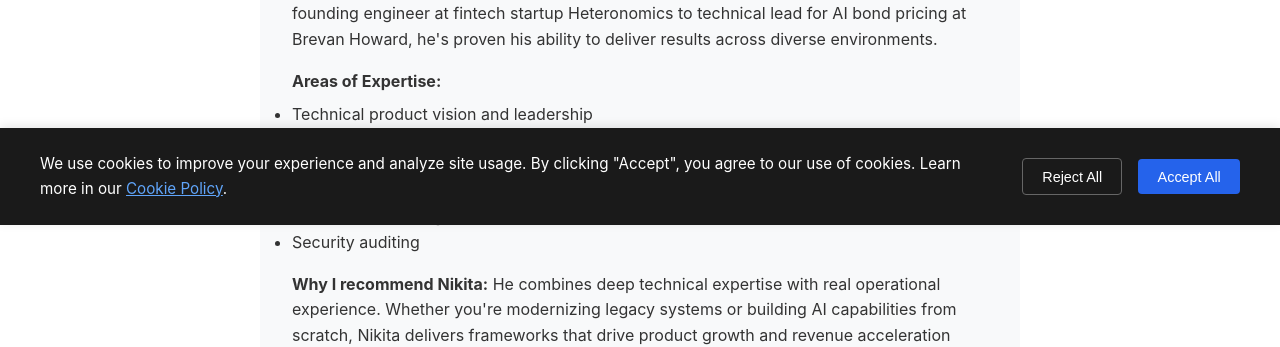
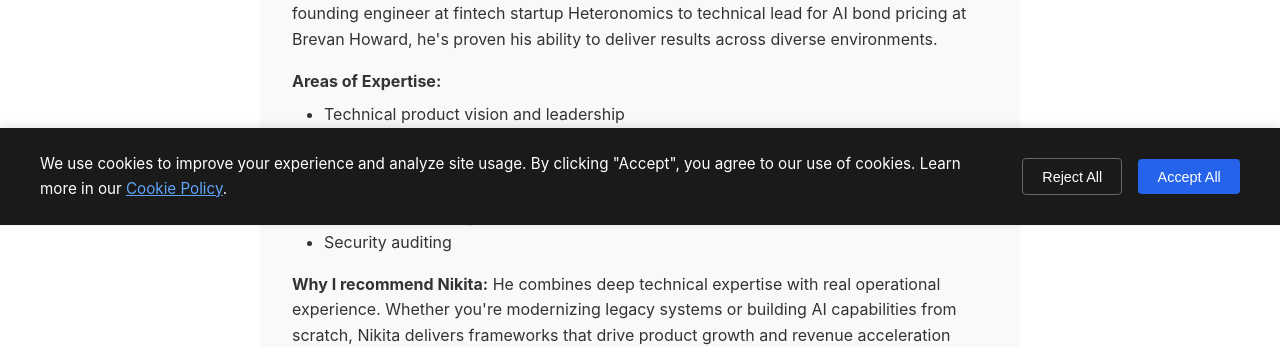
Before and after one commit to QVXXLabs/qvxx-website, a Jekyll site: the page built from experts.html, in a window 1280 px wide. Shown: the part 675-1022 px from the top of the page. Built offline with Jekyll 4.4.1, drawn with Linux system fonts in a browser that asks for light colours.

Commit message:
Add indentation to expertise list
- Added 2rem left margin to the Areas of Expertise list for better visual hierarchy

```diff
--- a/experts.html
+++ b/experts.html
@@ -28,7 +28,7 @@ title: Expert Network
 
             <div style="margin-bottom: 1rem;">
                 <strong>Areas of Expertise:</strong>
-                <ul style="margin-top: 0.5rem;">
+                <ul style="margin-top: 0.5rem; margin-left: 2rem;">
                     <li>Technical product vision and leadership</li>
                     <li>AI transition strategy</li>
                     <li>Legacy system modernization</li>
```
